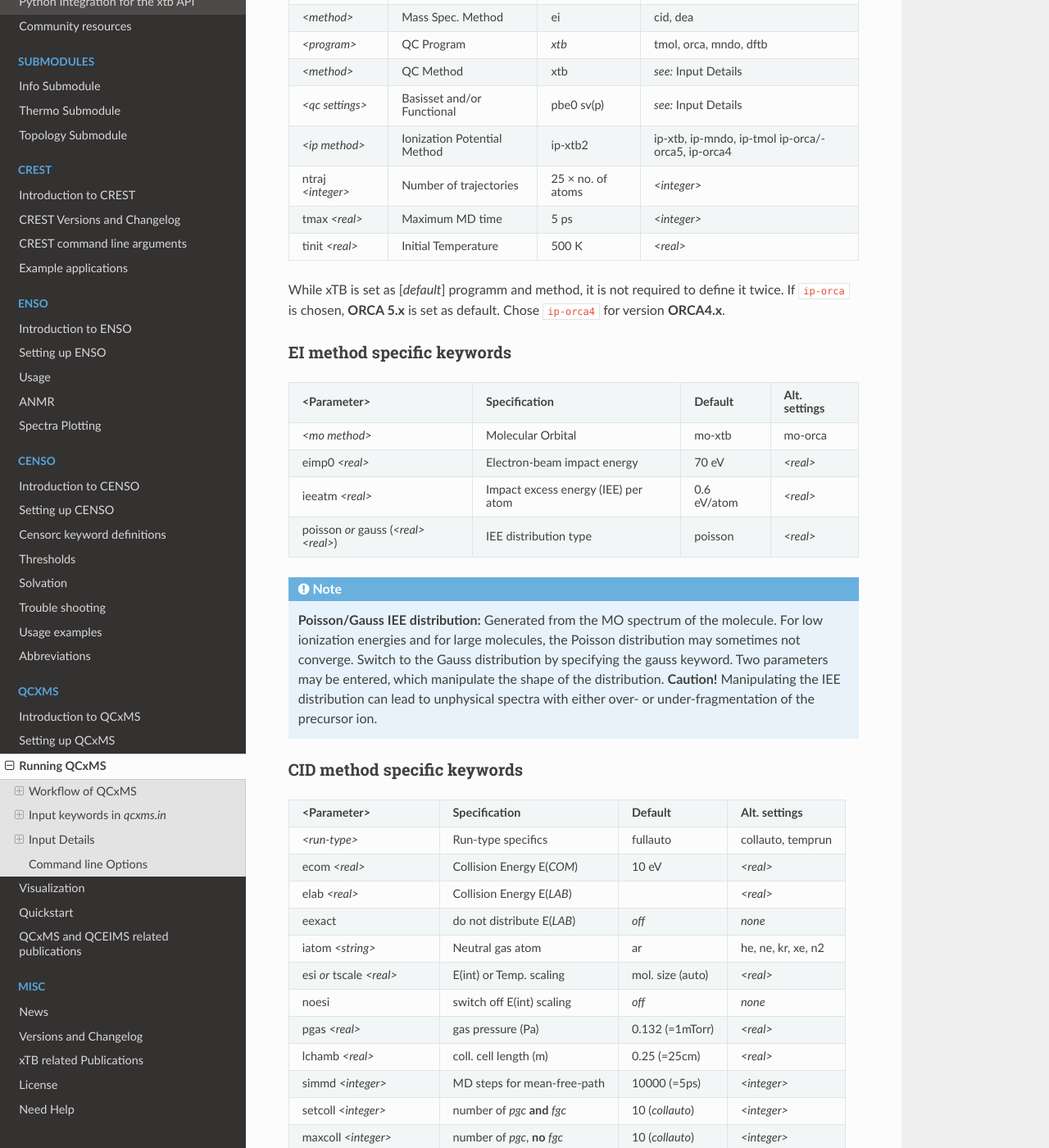
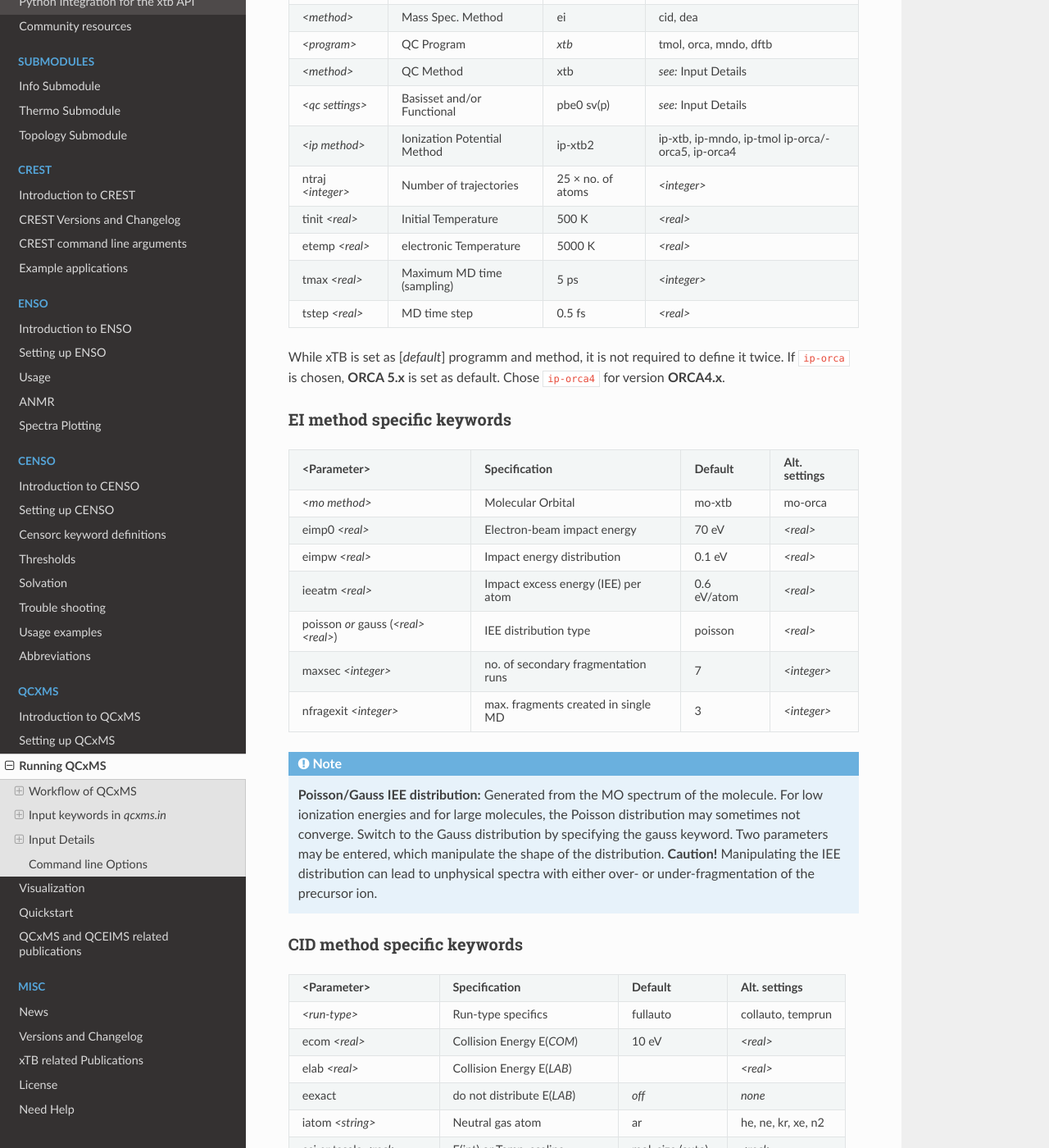
Before and after one commit to grimme-lab/xtb_docs, a Sphinx documentation site: the page built from source/qcxms_doc/qcxms_run.rst, in a window 1280 px wide and 1400 px high, scrolled down 2602 px. Shown: the whole window at 82% size. Built offline with Sphinx 7.4.7 and the Read the Docs theme 2.0.0, drawn with Linux system fonts in a browser that asks for light colours; some of the changed text lies outside the part shown.

Commit message:
updated more EI settings

```diff
--- a/source/qcxms_doc/qcxms_run.rst
+++ b/source/qcxms_doc/qcxms_run.rst
@@ -103,9 +103,13 @@ The general *qcxms.in* input file can be manipulated by providing *<parameters>*
 +-------------------+-----------------------------+-------------------+----------------------------+
 | ntraj *<integer>* | Number of trajectories      | 25 × no. of atoms | *<integer>*                |
 +-------------------+-----------------------------+-------------------+----------------------------+
-| tmax *<real>*     | Maximum MD time             | 5 ps              | *<integer>*                |
+| tinit *<real>*    | Initial Temperature         | 500 K             | *<real>*                   |
 +-------------------+-----------------------------+-------------------+----------------------------+
-| tinit *<real>*    | Initial Temperature         | 500 K             | *<real>*                   |
+| etemp *<real>*    | electronic Temperature      | 5000 K            | *<real>*                   |
++-------------------+-----------------------------+-------------------+----------------------------+
+| tmax *<real>*     | Maximum MD time (sampling)  | 5 ps              | *<integer>*                |
++-------------------+-----------------------------+-------------------+----------------------------+
+| tstep *<real>*    | MD time step                | 0.5 fs            | *<real>*                   |
 +-------------------+-----------------------------+-------------------+----------------------------+
 
 While xTB is set as [*default*] programm and method, it is not required to define it twice.
@@ -121,9 +125,15 @@ EI method specific keywords
 +--------------------------------------+-------------------------------------+-------------------+--------------------+
 | eimp0 *<real>*                       | Electron-beam impact energy         | 70 eV             | *<real>*           |
 +--------------------------------------+-------------------------------------+-------------------+--------------------+
+| eimpw *<real>*                       | Impact energy distribution          | 0.1 eV            | *<real>*           |
++--------------------------------------+-------------------------------------+-------------------+--------------------+
 | ieeatm *<real>*                      | Impact excess energy (IEE) per atom | 0.6 eV/atom       | *<real>*           |
 +--------------------------------------+-------------------------------------+-------------------+--------------------+
 | poisson *or* gauss (*<real> <real>*) | IEE distribution type               | poisson           | *<real>*           |
++--------------------------------------+-------------------------------------+-------------------+--------------------+
+| maxsec *<integer>*                   | no. of secondary fragmentation runs | 7                 | *<integer>*        |
++--------------------------------------+-------------------------------------+-------------------+--------------------+
+| nfragexit *<integer>*                | max. fragments created in single MD | 3                 | *<integer>*        |
 +--------------------------------------+-------------------------------------+-------------------+--------------------+
 
 .. note:: **Poisson/Gauss IEE distribution:**
@@ -370,5 +380,5 @@ Command line Options
     `<string>` = path to the QC code. `/usr/local/bin` is the [*default*].
 -**unity**
     enforces uniform velocity scaling during the vibrational heating phase (in **EI** mode only)
--**v** / -**verbose**
+-**v** / --**verbose**
     provide more information on the starting settings.
```
Also changed, not shown: other parts of source/qcxms_doc/qcxms_run.rst (+6 -6 lines).
